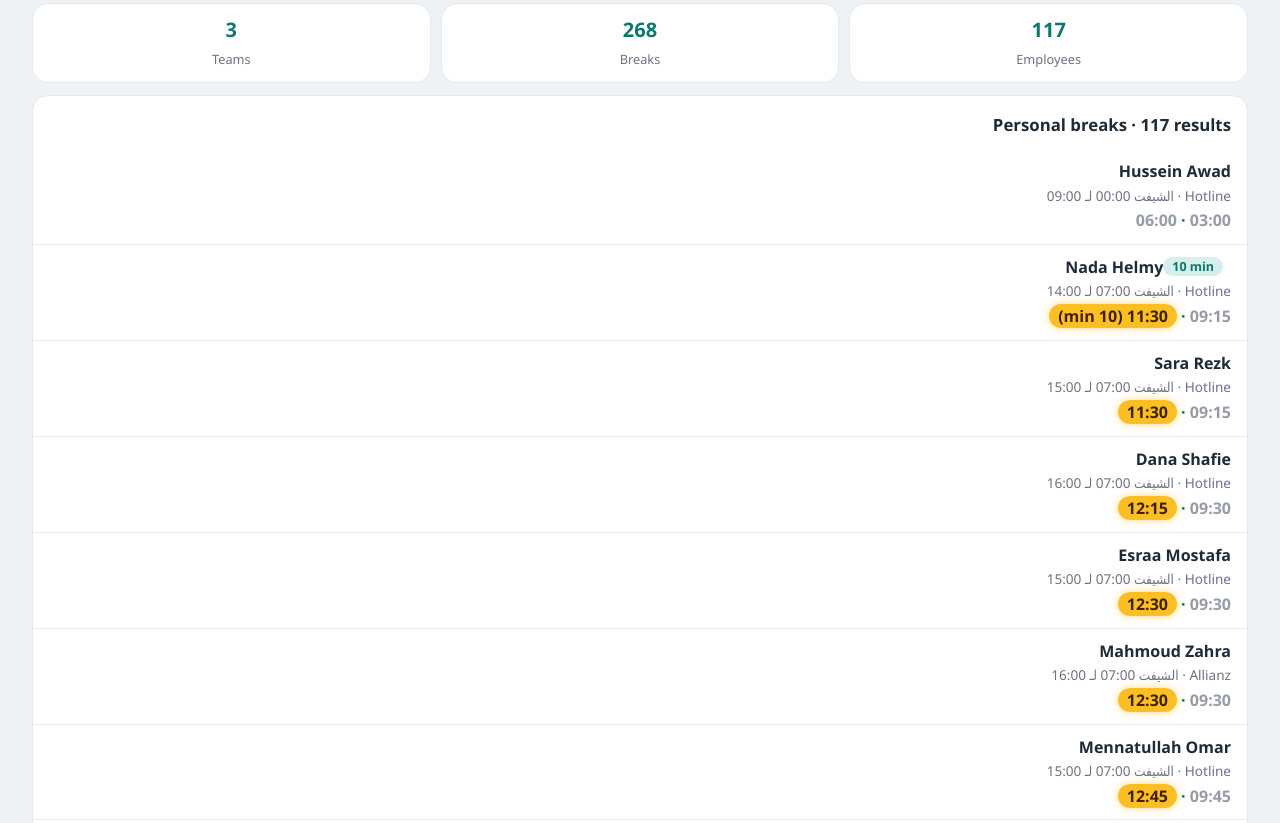
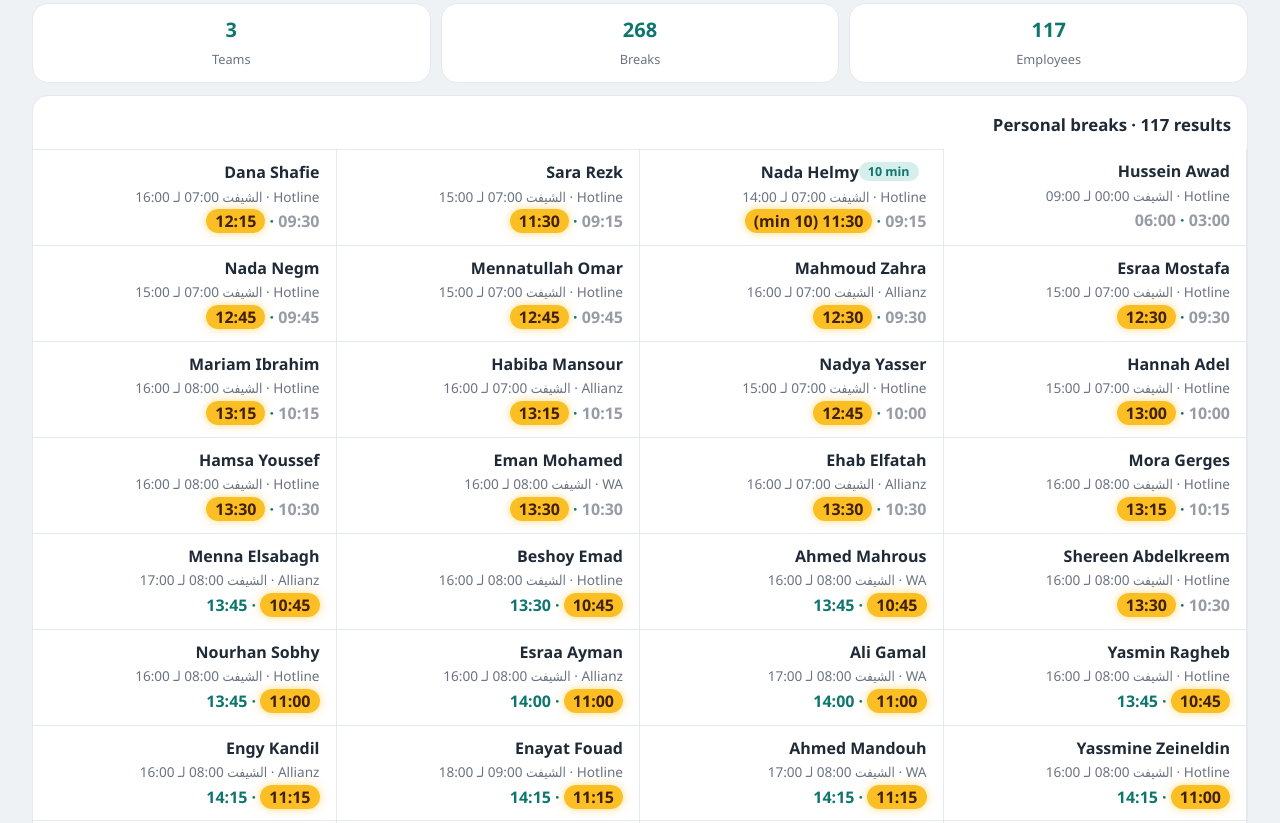
Before and after one commit to bvtndv78v4-prog/Breaks, a plain HTML site: page index.html in a window 1280 px wide. Shown: the part 639-1462 px from the top of the page. Drawn offline with Linux system fonts and the light colour scheme.

Commit message:
Wide layout: grid list

```diff
--- a/app.css
+++ b/app.css
@@ -31,6 +31,9 @@ body {
 @media (min-width: 900px) {
   .page { max-width: 1400px; padding: 16px 32px 48px; }
   .page.narrow { max-width: 640px; }
+  .list { display: grid; grid-template-columns: repeat(auto-fill, minmax(300px, 1fr)); }
+  .list h2, .list .empty { grid-column: 1 / -1; }
+  .list .row { border-top: 1px solid var(--line); border-inline-start: 1px solid var(--line); }
 }
 .card {
   background: var(--card);
```
